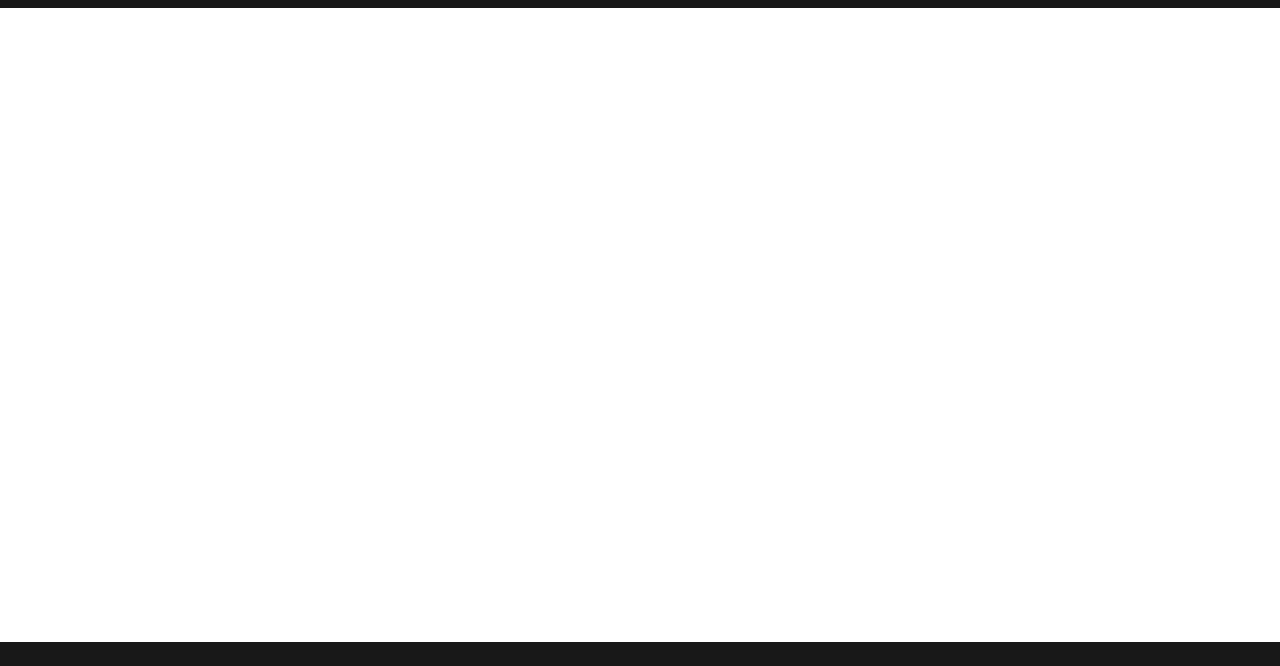
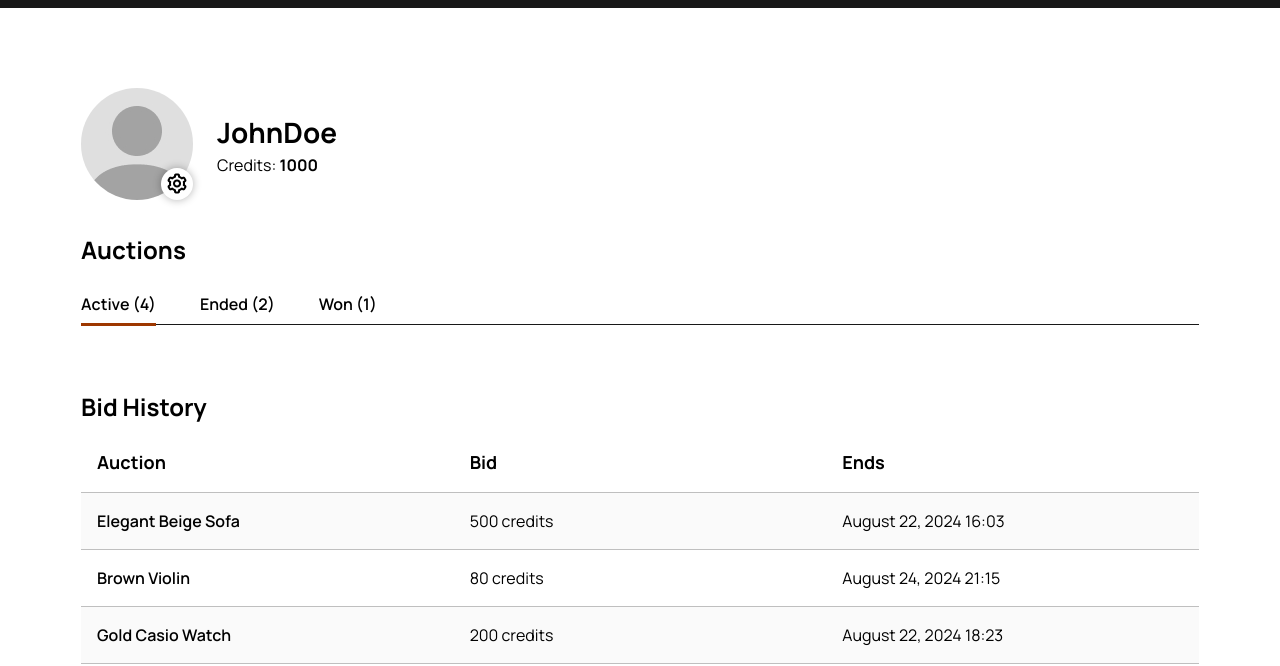
Before and after one commit to aklevjer/bidpoint-sp2, a website built with Vite: page profile/index.html in a window 1280 px wide. Shown: the part 68-734 px from the top of the page. Built offline with nearby package versions, Linux system fonts and the light colour scheme.

Commit message:
Adds profile page markup and styling

```diff
--- a/profile/index.html
+++ b/profile/index.html
@@ -68,7 +68,119 @@
       </div>
     </header>
 
-    <main></main>
+    <main class="container py-20">
+      <section class="mb-8 flex flex-wrap items-center gap-6">
+        <div class="relative">
+          <img
+            src="/assets/default-avatar.jpg"
+            alt="Avatar for JohnDoe"
+            class="size-28 rounded-full object-cover" />
+
+          <button
+            aria-label="Change avatar"
+            class="absolute bottom-0 right-0 grid place-items-center rounded-full bg-white p-1 shadow-custom">
+            <i class="bx bx-cog text-xl"></i>
+          </button>
+        </div>
+
+        <div>
+          <h1 class="text-2xl font-bold">JohnDoe</h1>
+
+          <span>Credits:</span>
+          <span class="font-bold">1000</span>
+        </div>
+      </section>
+
+      <section class="mb-16">
+        <h2 class="mb-6 text-xl font-bold">Auctions</h2>
+
+        <div class="flex gap-6 border-b border-dark-gray pb-2 sm:gap-11">
+          <button
+            data-selected="true"
+            class="relative font-semibold after:-bottom-[10px] after:left-0 after:h-[3px] after:w-full after:bg-dark-orange data-[selected='true']:after:absolute">
+            <span>Active</span>
+            <span>(4)</span>
+          </button>
+
+          <button
+            data-selected="false"
+            class="relative font-semibold after:-bottom-[10px] after:left-0 after:h-[3px] after:w-full after:bg-dark-orange data-[selected='true']:after:absolute">
+            <span>Ended</span>
+            <span>(2)</span>
+          </button>
+
+          <button
+            data-selected="false"
+            class="relative font-semibold after:-bottom-[10px] after:left-0 after:h-[3px] after:w-full after:bg-dark-orange data-[selected='true']:after:absolute">
+            <span>Won</span>
+            <span>(1)</span>
+          </button>
+        </div>
+      </section>
+
+      <section>
+        <h2 class="mb-2 text-xl font-bold capitalize">Bid history</h2>
+
+        <table class="w-full border-collapse md:table-fixed">
+          <thead>
+            <tr class="text-left">
+              <th class="p-4 text-lg">Auction</th>
+              <th class="p-4 text-lg">Bid</th>
+              <th class="hidden p-4 text-lg md:table-cell">Ends</th>
+            </tr>
+          </thead>
+
+          <tbody>
+            <tr class="odd:border-y odd:border-gray odd:bg-light-gray">
+              <td class="p-4">
+                <a
+                  href="/auctions/listing/?id=1"
+                  class="font-semibold capitalize">
+                  Elegant beige sofa
+                </a>
+              </td>
+
+              <td class="p-4">500 credits</td>
+
+              <td class="hidden p-4 md:table-cell">
+                <time datetime="2024-08-22T16:03">August 22, 2024 16:03</time>
+              </td>
+            </tr>
+
+            <tr class="odd:border-y odd:border-gray odd:bg-light-gray">
+              <td class="p-4">
+                <a
+                  href="/auctions/listing/?id=2"
+                  class="font-semibold capitalize">
+                  Brown violin
+                </a>
+              </td>
+
+              <td class="p-4">80 credits</td>
+
+              <td class="hidden p-4 md:table-cell">
+                <time datetime="2024-08-24T21:15">August 24, 2024 21:15</time>
+              </td>
+            </tr>
+
+            <tr class="odd:border-y odd:border-gray odd:bg-light-gray">
+              <td class="p-4">
+                <a
+                  href="/auctions/listing/?id=3"
+                  class="font-semibold capitalize">
+                  Gold casio watch
+                </a>
+              </td>
+              <td class="p-4">200 credits</td>
+
+              <td class="hidden p-4 md:table-cell">
+                <time datetime="2024-08-22T18:23">August 22, 2024 18:23</time>
+              </td>
+            </tr>
+          </tbody>
+        </table>
+      </section>
+    </main>
 
     <footer class="bg-dark-gray text-white">
       <div
```
